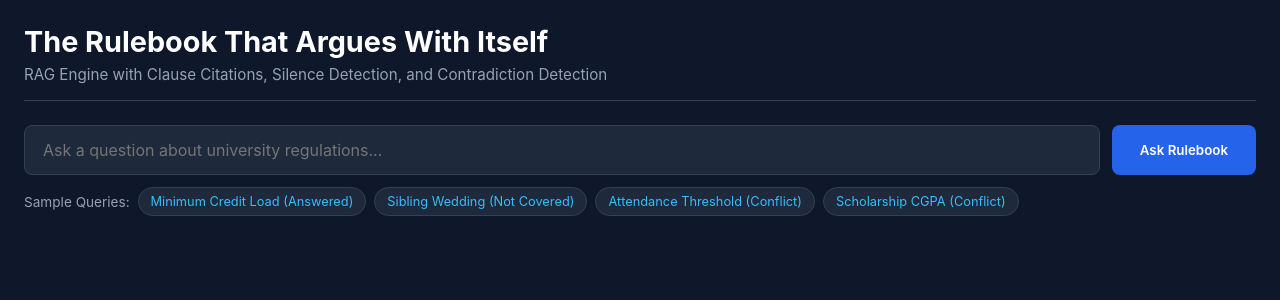
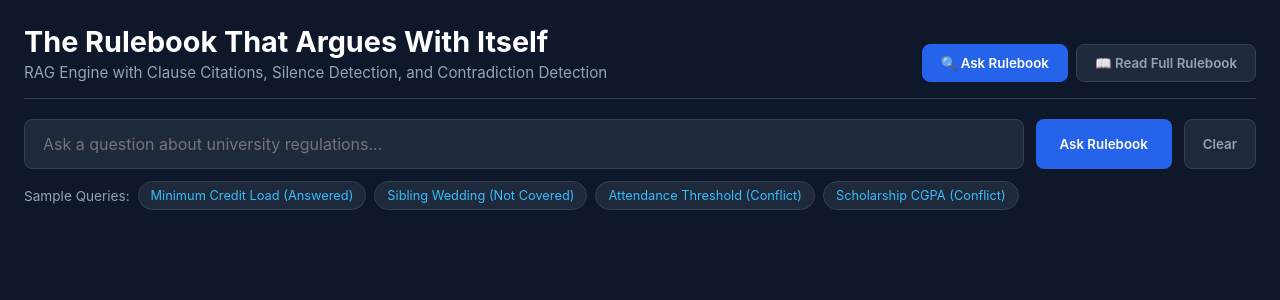
Before and after one commit to A-K-D-2000/rulebook-conflict-detector, a FastAPI app: page / in a window 1280 px wide. Shown: the top 300 px of the page. Run offline with FastAPI, Linux system fonts and the light colour scheme; parts of the project's set-up code (start-up, migrations or seed data) failed here and were passed over.

Commit message:
last updates

```diff
--- a/main.py
+++ b/main.py
@@ -1,5 +1,6 @@
+import os
 from fastapi import FastAPI
-from fastapi.responses import FileResponse
+from fastapi.responses import FileResponse, JSONResponse
 from pydantic import BaseModel
 from rag_engine import query_rulebook
 
@@ -14,6 +15,14 @@ class QueryRequest(BaseModel):
 @app.get("/")
 async def serve_home():
     return FileResponse("templates/index.html")
+
+@app.get("/rulebook-content")
+async def get_rulebook_content():
+    """Serves the full text of rulebook.md to the frontend reader."""
+    if not os.path.exists("rulebook.md"):
+        return JSONResponse({"content": "rulebook.md not found."}, status_code=404)
+    with open("rulebook.md", "r", encoding="utf-8", errors="ignore") as f:
+        return {"content": f.read()}
 
 @app.post("/ask")
 async def ask_endpoint(payload: QueryRequest):
--- a/templates/index.html
+++ b/templates/index.html
@@ -18,25 +18,41 @@
     }
     * { box-sizing: border-box; margin: 0; padding: 0; font-family: -apple-system, BlinkMacSystemFont, "Segoe UI", Roboto, sans-serif; }
     body { background: var(--bg); color: var(--text); padding: 24px; min-height: 100vh; }
-    .header { margin-bottom: 24px; border-bottom: 1px solid var(--border); padding-bottom: 16px; }
-    .header h1 { font-size: 1.8rem; color: #fff; margin-bottom: 6px; }
+    .header { margin-bottom: 20px; border-bottom: 1px solid var(--border); padding-bottom: 16px; display: flex; justify-content: space-between; align-items: flex-end; flex-wrap: wrap; gap: 12px; }
+    .header h1 { font-size: 1.8rem; color: #fff; margin-bottom: 4px; }
     .header p { color: var(--text-muted); font-size: 0.95rem; }
 
-    .input-section { margin-bottom: 24px; }
+    /* Navigation Tabs */
+    .tab-bar { display: flex; gap: 8px; }
+    .tab-btn {
+      background: var(--card-bg); color: var(--text-muted); border: 1px solid var(--border);
+      padding: 10px 18px; border-radius: 8px; font-weight: 600; cursor: pointer; transition: 0.2s;
+    }
+    .tab-btn.active { background: #2563eb; color: #fff; border-color: #2563eb; }
+
+    /* Views */
+    .view-panel { display: none; }
+    .view-panel.active { display: block; }
+
+    /* Search & Inputs */
     .search-box { display: flex; gap: 12px; margin-bottom: 12px; }
     input[type="text"] {
       flex: 1; padding: 14px 18px; border-radius: 8px; border: 1px solid var(--border);
       background: var(--card-bg); color: #fff; font-size: 1rem; outline: none;
     }
     input[type="text"]:focus { border-color: var(--accent); }
-    button {
-      background: #2563eb; color: #fff; border: none; padding: 14px 28px;
+    button.primary-btn {
+      background: #2563eb; color: #fff; border: none; padding: 14px 24px;
       border-radius: 8px; font-weight: 600; cursor: pointer; transition: 0.2s;
     }
-    button:hover { background: #1d4ed8; }
-    button:disabled { opacity: 0.6; cursor: not-allowed; }
+    button.primary-btn:hover { background: #1d4ed8; }
+    button.secondary-btn {
+      background: var(--card-bg); color: var(--text-muted); border: 1px solid var(--border);
+      padding: 14px 18px; border-radius: 8px; font-weight: 600; cursor: pointer;
+    }
+    button.secondary-btn:hover { color: #fff; border-color: var(--accent); }
 
-    .quick-chips { display: flex; flex-wrap: wrap; gap: 8px; align-items: center; }
+    .quick-chips { display: flex; flex-wrap: wrap; gap: 8px; align-items: center; margin-bottom: 24px; }
     .quick-chips span { font-size: 0.85rem; color: var(--text-muted); }
     .chip {
       background: var(--card-bg); border: 1px solid var(--border); border-radius: 16px;
@@ -44,9 +60,9 @@
     }
     .chip:hover { border-color: var(--accent); }
 
-    /* Side-by-Side Layout */
+    /* Results Layout */
     .results-grid {
-      display: grid; grid-template-columns: 1.1fr 0.9fr; gap: 24px; margin-top: 24px;
+      display: grid; grid-template-columns: 1.1fr 0.9fr; gap: 24px;
     }
     @media (max-width: 900px) {
       .results-grid { grid-template-columns: 1fr; }
@@ -100,35 +116,51 @@
     .passage-text { font-size: 0.85rem; line-height: 1.5; color: #cbd5e1; max-height: 140px; overflow-y: auto; }
 
     .spinner { display: none; text-align: center; padding: 40px; color: var(--text-muted); }
+
+    /* Full Rulebook View */
+    .reader-card {
+      background: var(--card-bg); border: 1px solid var(--border); border-radius: 10px;
+      padding: 24px; max-height: 75vh; overflow-y: auto; line-height: 1.7;
+    }
+    .reader-card pre {
+      white-space: pre-wrap; font-family: inherit; font-size: 0.95rem; color: #cbd5e1;
+    }
   </style>
 </head>
 <body>
 
   <div class="header">
+    <div>
       <h1>The Rulebook That Argues With Itself</h1>
       <p>RAG Engine with Clause Citations, Silence Detection, and Contradiction Detection</p>
     </div>
+    <div class="tab-bar">
+      <button class="tab-btn active" onclick="switchTab('askTab', this)">🔍 Ask Rulebook</button>
+      <button class="tab-btn" onclick="switchTab('readerTab', this)">📖 Read Full Rulebook</button>
+    </div>
+  </div>
 
-  <div class="input-section">
+  <!-- TAB 1: ASK QA VIEW -->
+  <div id="askTab" class="view-panel active">
     <form id="askForm" class="search-box">
       <input type="text" id="queryInput" placeholder="Ask a question about university regulations..." required>
-      <button type="submit" id="submitBtn">Ask Rulebook</button>
+      <button type="submit" class="primary-btn" id="submitBtn">Ask Rulebook</button>
+      <button type="button" class="secondary-btn" onclick="clearResults()">Clear</button>
     </form>
 
     <div class="quick-chips">
       <span>Sample Queries:</span>
-      <div class="chip" onclick="setQuery('What is the minimum number of credit units a full-time undergraduate student must enroll in per semester?')"
-      >Minimum Credit Load (Answered)</div>
+      <div class="chip" onclick="setQuery('What is the minimum number of credit units a full-time undergraduate student must enroll in per semester?')
+      ">Minimum Credit Load (Answered)</div>
       <div class="chip" onclick="setQuery('Can a student miss an exam to attend a sibling wedding?')">Sibling Wedding (Not Covered)</div>
       <div class="chip" onclick="setQuery('What is the minimum attendance percentage required to sit for final exams, and can it be lowered?')">Attendance Threshold (Conflict)</div>
       <div class="chip" onclick="setQuery('What CGPA is required to retain an Institutional Merit Scholarship?')">Scholarship CGPA (Conflict)</div>
-    </div>
     </div>
 
     <div class="spinner" id="loadingSpinner">Searching rulebook & analyzing regulations...</div>
 
     <div class="results-grid" id="resultsGrid" style="display: none;">
-    <!-- Left Column: Answer & Analysis -->
+      <!-- Left Column: Answer -->
       <div class="card">
         <div class="card-title">
           <span>Answer & Policy Analysis</span>
@@ -142,7 +174,7 @@
         <div class="citations-box" id="citationsBox"></div>
       </div>
 
-    <!-- Right Column: Retrieved Passages with Scores (Not Hidden) -->
+      <!-- Right Column: Passages with Scores -->
       <div class="card">
         <div class="card-title">
           <span>Retrieved Passages</span>
@@ -151,11 +183,49 @@
         <div id="passagesList"></div>
       </div>
     </div>
+  </div>
+
+  <!-- TAB 2: FULL RULEBOOK READER -->
+  <div id="readerTab" class="view-panel">
+    <div class="reader-card">
+      <pre id="rulebookText">Loading rulebook.md...</pre>
+    </div>
+  </div>
 
   <script>
+    function switchTab(tabId, btn) {
+      document.querySelectorAll('.view-panel').forEach(p => p.classList.remove('active'));
+      document.querySelectorAll('.tab-btn').forEach(b => b.classList.remove('active'));
+      document.getElementById(tabId).classList.add('active');
+      btn.classList.add('active');
+
+      if (tabId === 'readerTab') {
+        loadFullRulebook();
+      }
+    }
+
+    async function loadFullRulebook() {
+      const container = document.getElementById('rulebookText');
+      if (container.getAttribute('data-loaded') === 'true') return;
+      try {
+        const res = await fetch('/rulebook-content');
+        const data = await res.json();
+        container.innerText = data.content;
+        container.setAttribute('data-loaded', 'true');
+      } catch (err) {
+        container.innerText = "Error loading rulebook: " + err.message;
+      }
+    }
+
     function setQuery(text) {
       document.getElementById('queryInput').value = text;
       document.getElementById('askForm').dispatchEvent(new Event('submit'));
+    }
+
+    function clearResults() {
+      document.getElementById('queryInput').value = '';
+      document.getElementById('resultsGrid').style.display = 'none';
+      document.getElementById('loadingSpinner').style.display = 'none';
     }
 
     document.getElementById('askForm').addEventListener('submit', async (e) => {
@@ -169,7 +239,6 @@
 
       submitBtn.disabled = true;
       spinner.style.display = 'block';
-      resultsGrid.style.display = 'none';
 
       try {
         const response = await fetch('/ask', {
@@ -179,12 +248,12 @@
         });
         const data = await response.json();
 
-        // 1. Set Status Badge
+        // Status Badge
         const badge = document.getElementById('statusBadge');
         badge.className = `badge ${data.status}`;
         badge.innerText = data.status.replace('_', ' ');
 
-        // 2. Conflict Alert
+        // Conflict Box
         const conflictBox = document.getElementById('conflictAlert');
         if (data.status === 'conflict' && data.conflict_details) {
           conflictBox.style.display = 'block';
@@ -193,10 +262,8 @@
           conflictBox.style.display = 'none';
         }
 
-        // 3. Answer Text
+        // Answer & Citations
         document.getElementById('answerText').innerText = data.answer;
-
-        // 4. Citations
         const citBox = document.getElementById('citationsBox');
         if (data.citations && data.citations.length > 0) {
           citBox.innerHTML = `<strong>Cited Clauses:</strong> ${data.citations.join(', ')}`;
@@ -204,7 +271,7 @@
           citBox.innerHTML = `<strong>Cited Clauses:</strong> None (Corpus silent or unanswerable)`;
         }
 
-        // 5. Passages (Side-by-Side with Scores)
+        // Passages List
         const passagesContainer = document.getElementById('passagesList');
         passagesContainer.innerHTML = '';
         data.passages.forEach(p => {
```
Also changed, not shown: rulebook.md (+214 -214 lines). Lines whose indentation alone changed are shown as unchanged.
